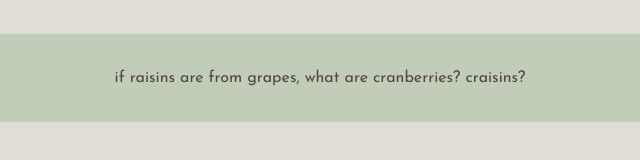
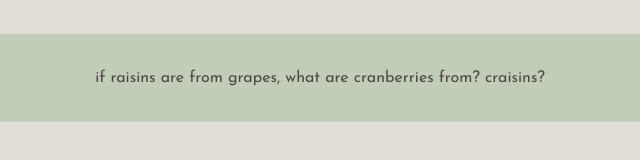
Before and after one commit to gagnot2/HackRPI-wextras, a plain HTML site: page index.html in a window 1280 px wide. Shown: the part 422-582 px from the top of the page, 320-960 px from the left. Drawn offline with nearby package versions, Linux system fonts and the light colour scheme.

Commit message:
no way there's a conflict for this

```diff
--- a/index.html
+++ b/index.html
@@ -40,7 +40,7 @@
         <p> map!!!! yippee!!!!</p>
     </main>
   <footer>
-    <p>if raisins are from grapes, what are cranberries? craisins?</p>
+    <p>if raisins are from grapes, what are cranberries from? craisins?</p>
   </footer>
 
   </body>
```
